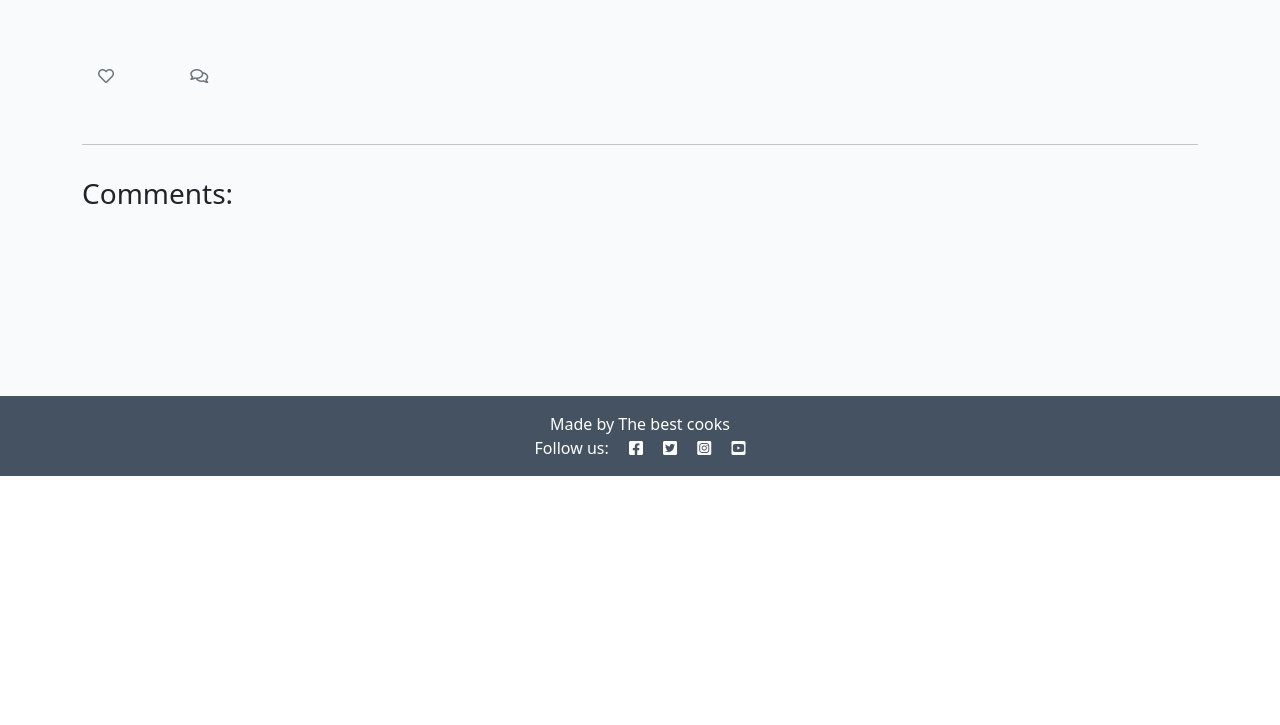
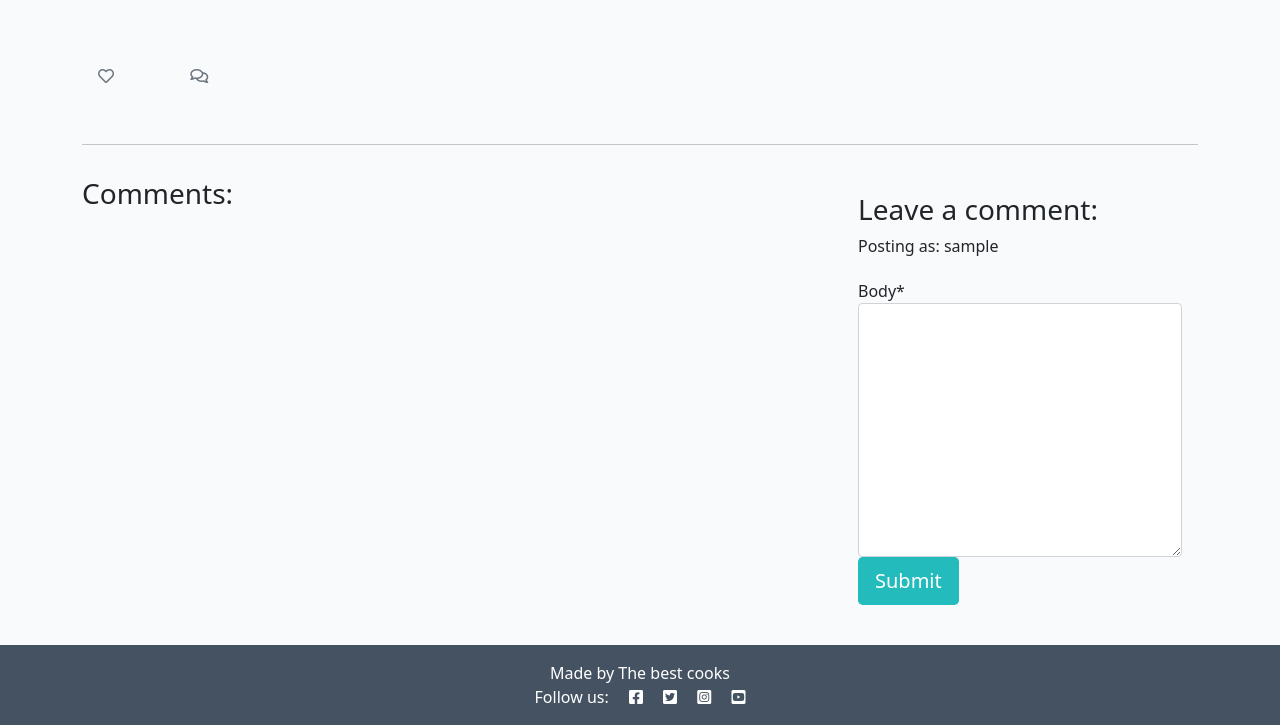
Before and after one commit to SnezhanaZdravkova/RecipesBook, a Django app: template templates/recipe_detail.html in a window 1280 px wide. Shown: the part 324-1049 px from the top of the page. Before the commit the page ends 800 px from the top, so only its background shows below. Run offline with Django 3.2, Linux system fonts and the light colour scheme; the template is opened without the code that fills it: values that come from a table or form of the project are taken from there, others are empty; the visitor is signed in with stand-in values (Sample User, id 1); some libraries are stand-ins or nearby versions.

Commit message:
Add form rendering

```diff
--- /dev/null
+++ b/recipes/forms.py
@@ -0,0 +1,8 @@
+from .models import Comment
+from django import forms
+
+
+class CommentForm(forms.ModelForm):
+    class Meta:
+        model = Comment
+        fields = ('body',)
--- a/recipes/views.py
+++ b/recipes/views.py
@@ -1,6 +1,7 @@
 from django.shortcuts import render, get_object_or_404
 from django.views import generic, View
 from .models import Recipes, Comment
+from .forms import CommentForm
 
 
 class RecipesList(generic.ListView):
@@ -26,6 +27,7 @@ class RecipeDetail(View):
             {
                 "recipe": recipe,
                 "comments": comments,
-                "liked": liked
+                "liked": liked,
+                "comment_form": CommentForm()
             },
         )
--- a/templates/recipe_detail.html
+++ b/templates/recipe_detail.html
@@ -1,4 +1,6 @@
 {% extends 'base.html' %} {% block content %}
+
+{% load crispy_forms_tags %}
 
 <div class="masthead">
     <div class="container">
@@ -78,6 +80,17 @@
         <div class="col-md-4 card mb-4  mt-3 ">
             <div class="card-body">
                 <!-- For later -->
+                {% if user.is_authenticated %}
+
+                <h3>Leave a comment:</h3>
+                <p>Posting as: {{ user.username }}</p>
+                <form method="post" style="margin-top: 1.3em;">
+                    {{ comment_form | crispy }}
+                    {% csrf_token %}
+                    <button type="submit" class="btn btn-signup btn-lg">Submit</button>
+
+                </form>
+                {% endif %}
             </div>
         </div>
     </div>
```
